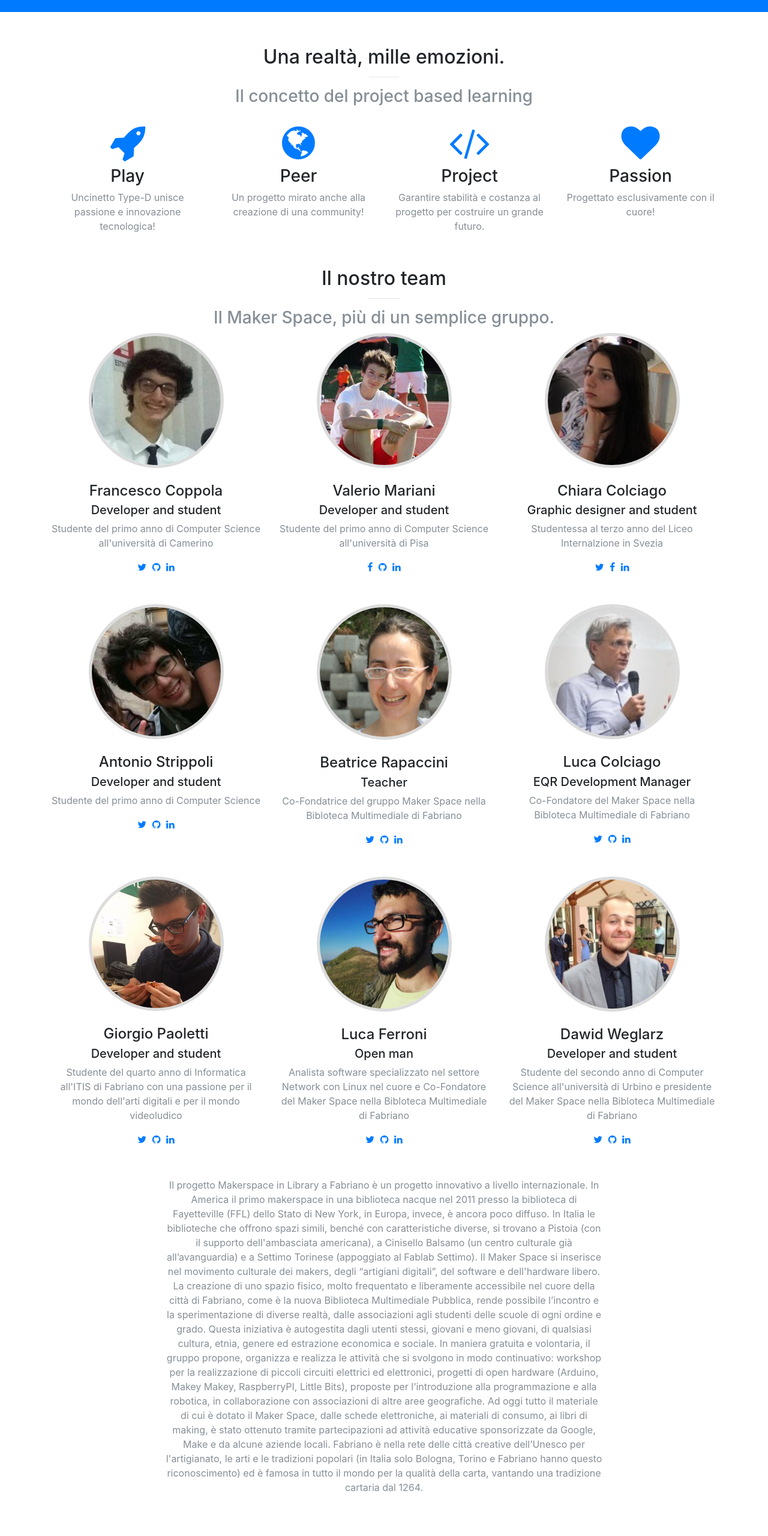
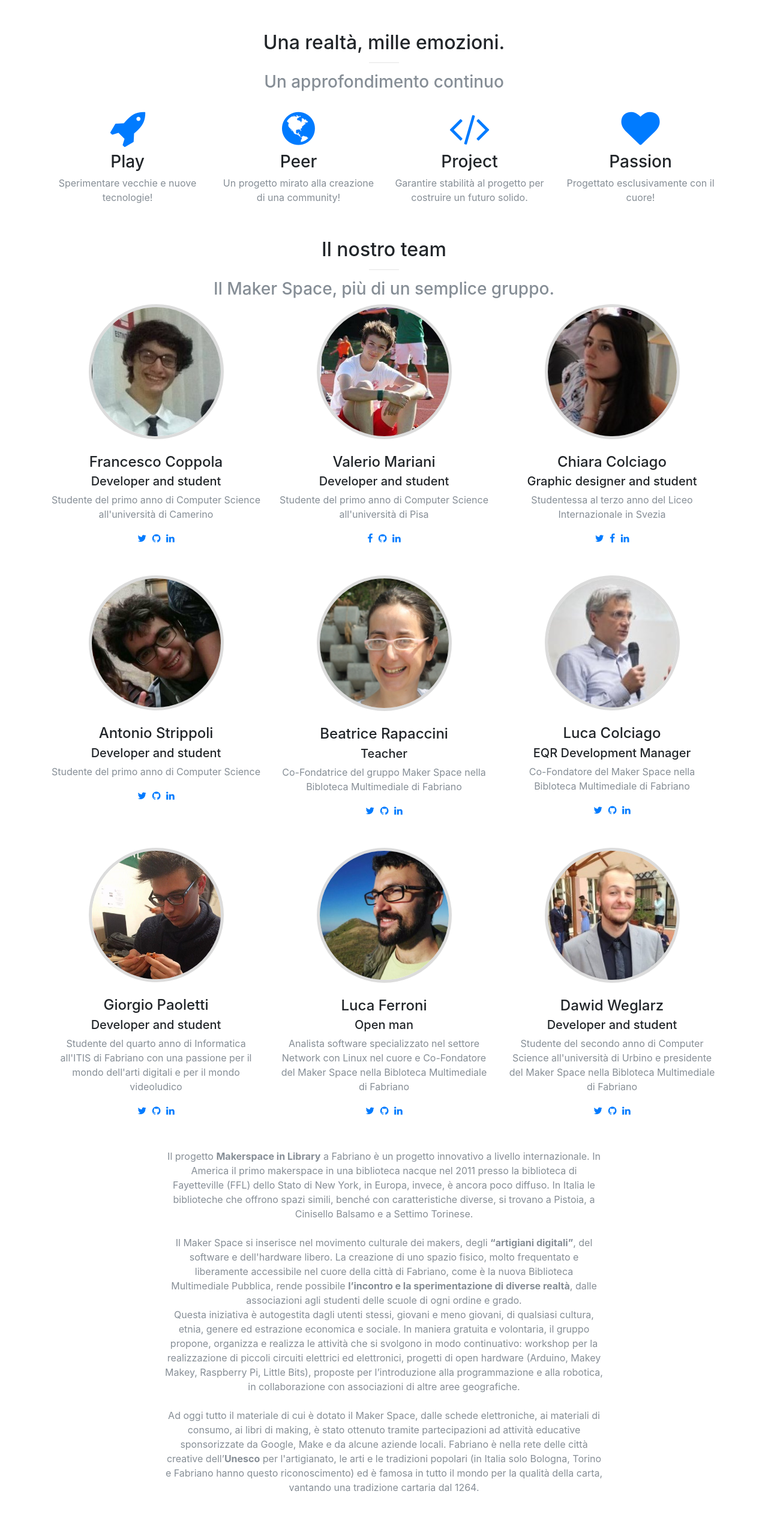
Before and after one commit to Azzeccagarbugli/UncinettoTypeD-Homepage, a website with bundled scripts: page index.html in a window 1280 px wide. Shown: the part 1480-4040 px from the top of the page at 60% size. Built offline with nearby package versions, Linux system fonts and the light colour scheme; files whose address does not match are found by name.

Commit message:
[UPDATE] Miglioramenti generali al sito

```diff
--- a/css/style.css
+++ b/css/style.css
@@ -175,3 +175,6 @@ header.masthead {
     text-transform: none; }
   .team-member p {
     margin-top: 0; }
+
+.text-fadedGALLERY {
+  color: rgba(255, 255, 255, 0.7); }
--- a/index.html
+++ b/index.html
@@ -27,6 +27,9 @@
 
   <!-- Custom CSS -->
   <link href="css/style.css" rel="stylesheet">
+
+  <!-- Animation GitHub: https://github.com/daneden/animate.css -->
+  <link rel="stylesheet" href="https://cdnjs.cloudflare.com/ajax/libs/animate.css/3.5.2/animate.min.css">
 </head>
 
 <body id="page-top">
@@ -82,12 +85,6 @@
         <div class="col-lg-8 mx-auto text-center">
           <h2 class="section-heading">Dalla programmazione alla tessitura</h2>
           <hr class="primary">
-          <!-- <p class="text-faded">Il progetto "Uncinetto Type-D" mira alla sensibilizzazione su argomenti attuali ed emergenti come lo sviluppo di tecnologie digitali utili alla creazione e modellazione di capi di abbigliamento. Strumenti come VR e modellazione 3D aprono nuovi scenari nel campo della moda.<br>
-            Uncinetto Type-D intende offrire una visione completa della relazione tra moda ed informatica partendo dal passato remoto delle schede Jacquard, per poi passare per la programmazione testuale o grafica dei ricami, fino ad arrivare alla progettazione di nuovi prodotti attraverso l'uso della realtà aumentata.<br>
-            La storia della programmazione partì dalla tessitura. J.M. Jaquard, il celebre inventore del telaio meccanico, inventò le schede metalliche perforate che successivamente furono adottate nella programmazione dei computer.
-            Mamme e nonne, e appassionati,  si siederanno allo stand e insegneranno le basi del cucito, del ricamo, dell'uncinetto e a fare a maglia, fino ad incontrare una tecnologica macchina ricamatrice. Inoltre utilizzando un linguaggio derivato da Scratch (<a target="_blank" href="http://turtlestitch.org/">turtlestitch.org</a>) si potrà programmare il proprio ricamo e inviarlo alla ricamatrice.<br>
-            Mostreremo come il mondo della tessitura, del ricamo sia legato strettamente alla matematica e alla tecnologia, e come possa permettere lo sviluppo del pensiero algoritmico e computazionale. In un doppio scambio mamme e nonne comprenderanno il linguaggio del computer e il loro uso più facilmente.<br>
-            Infatti, ci siamo domandati se fare a maglia potesse aiutare ad imparare a programmare. -->
           <p class="text-faded"><b>"Uncinetto Type-D"</b>indica le nuove connessioni possibili nel campo della tessitura. Il progetto mira alla
             sensibilizzazione sull’uso delle <b>tecnologie digitali</b> applicate alla creazione e modellazione di <b>capi di abbigliamento e di oggetti indossabili</b>.
             Strumenti come <b>Realtà Virtuale</b> (VR) e <b>modellazione 3D</b> aprono nuovi scenari nel campo della moda.<br><br>            Uncinetto Type-D intende offrire una visione completa della relazione tra <b>moda ed informatica</b> partendo
@@ -102,8 +99,7 @@
             alla matematica e alla tecnologia, e come possa permettere lo sviluppo del <b>pensiero algoritmico e computazionale sia in modalità unplugged che plugged</b>.
             In un duplice scambio mamme e nonne comprenderanno il linguaggio del computer, e il loro uso, più facilmente.
             Questo progetto intende così ridurre il <b>divario di genere nelle discipline STEM</b> (Science, Technology,
-            Engineering and Mathematics).<br> Infatti, ci siamo domandati se fare a maglia potesse aiutare ad imparare a
-            programmare.
+            Engineering and Mathematics).
           </p>
           <a class="btn btn-primary btn-lg" href="#services">Inizia!</a>
         </div>
@@ -117,7 +113,7 @@
         <div class="col-lg-12 text-center">
           <h2 class="section-heading">Una realtà, mille emozioni.</h2>
           <hr class="primary">
-          <h3 class="section-subheading text-muted">Il concetto del project based learning</h3>
+          <h3 class="section-subheading text-muted">Un approfondimento continuo</h3>
         </div>
       </div>
     </div>
@@ -127,21 +123,21 @@
           <div class="service-box">
             <i class="fa fa-4x fa-rocket text-primary sr-icons"></i>
             <h3>Play</h3>
-            <p class="text-muted">Uncinetto Type-D unisce passione e innovazione tecnologica!</p>
+            <p class="text-muted">Sperimentare vecchie e nuove tecnologie!</p>
           </div>
         </div>
         <div class="col-lg-3 col-md-6 text-center">
           <div class="service-box">
             <i class="fa fa-4x fa-globe text-primary sr-icons"></i>
             <h3>Peer</h3>
-            <p class="text-muted">Un progetto mirato anche alla creazione di una community!</p>
+            <p class="text-muted">Un progetto mirato alla creazione di una community!</p>
           </div>
         </div>
         <div class="col-lg-3 col-md-6 text-center">
           <div class="service-box">
             <i class="fa fa-4x fa-code text-primary sr-icons"></i>
             <h3>Project</h3>
-            <p class="text-muted">Garantire stabilità e costanza al progetto per costruire un grande futuro.</p>
+            <p class="text-muted">Garantire stabilità al progetto per costruire un futuro solido.</p>
           </div>
         </div>
         <div class="col-lg-3 col-md-6 text-center">
@@ -220,7 +216,7 @@
             <img class="mx-auto rounded-circle" src="img/team/Chiara.jpg" alt="">
             <h4>Chiara Colciago</h4>
             <h5>Graphic designer and student</h5>
-            <p class="text-muted">Studentessa al terzo anno del Liceo Internalzione in Svezia</p>
+            <p class="text-muted">Studentessa al terzo anno del Liceo Internazionale in Svezia</p>
             <ul class="list-inline social-buttons">
               <li class="list-inline-item">
                 <a href="#">
@@ -397,23 +393,22 @@
       </div>
       <div class="row">
         <div class="col-lg-8 mx-auto text-center">
-          <p class="large text-muted">Il progetto Makerspace in Library a Fabriano è un progetto innovativo a livello internazionale. In America il primo
+          <p class="large text-muted">Il progetto <b>Makerspace in Library</b> a Fabriano è un progetto innovativo a livello internazionale. In America il primo
             makerspace in una biblioteca nacque nel 2011 presso la biblioteca di Fayetteville (FFL) dello Stato di New York,
             in Europa, invece, è ancora poco diffuso. In Italia le biblioteche che offrono spazi simili, benché con caratteristiche
-            diverse, si trovano a Pistoia (con il supporto dell'ambasciata americana), a Cinisello Balsamo (un centro culturale
-            già all’avanguardia) e a Settimo Torinese (appoggiato al Fablab Settimo). Il Maker Space si inserisce nel movimento
-            culturale dei makers, degli “artigiani digitali”, del software e dell'hardware libero. La creazione di uno spazio
+            diverse, si trovano a Pistoia, a Cinisello Balsamo e a Settimo Torinese. <br><br>Il Maker Space si inserisce nel movimento
+            culturale dei makers, degli <b>“artigiani digitali”</b>, del software e dell'hardware libero. La creazione di uno spazio
             fisico, molto frequentato e liberamente accessibile nel cuore della città di Fabriano, come è la nuova Biblioteca
-            Multimediale Pubblica, rende possibile l’incontro e la sperimentazione di diverse realtà, dalle associazioni
-            agli studenti delle scuole di ogni ordine e grado. Questa iniziativa è autogestita dagli utenti stessi, giovani
+            Multimediale Pubblica, rende possibile <b>l’incontro e la sperimentazione di diverse realtà</b>, dalle associazioni
+            agli studenti delle scuole di ogni ordine e grado. <br>Questa iniziativa è autogestita dagli utenti stessi, giovani
             e meno giovani, di qualsiasi cultura, etnia, genere ed estrazione economica e sociale. In maniera gratuita e
             volontaria, il gruppo propone, organizza e realizza le attività che si svolgono in modo continuativo: workshop
             per la realizzazione di piccoli circuiti elettrici ed elettronici, progetti di open hardware (Arduino, Makey
-            Makey, RaspberryPI, Little Bits), proposte per l’introduzione alla programmazione e alla robotica, in collaborazione
-            con associazioni di altre aree geografiche. Ad oggi tutto il materiale di cui è dotato il Maker Space, dalle
+            Makey, Raspberry Pi, Little Bits), proposte per l’introduzione alla programmazione e alla robotica, in collaborazione
+            con associazioni di altre aree geografiche. <br><br>Ad oggi tutto il materiale di cui è dotato il Maker Space, dalle
             schede elettroniche, ai materiali di consumo, ai libri di making, è stato ottenuto tramite partecipazioni ad
             attività educative sponsorizzate da Google, Make e da alcune aziende locali. Fabriano è nella rete delle città
-            creative dell’Unesco per l'artigianato, le arti e le tradizioni popolari (in Italia solo Bologna, Torino e Fabriano
+            creative dell’<b>Unesco</b> per l'artigianato, le arti e le tradizioni popolari (in Italia solo Bologna, Torino e Fabriano
             hanno questo riconoscimento) ed è famosa in tutto il mondo per la qualità della carta, vantando una tradizione
             cartaria dal 1264.
           </p>
@@ -575,7 +570,7 @@
           <img class="img-fluid" src="img/portfolio/thumbnails/1.jpg" alt="">
           <div class="portfolio-box-caption">
             <div class="portfolio-box-caption-content">
-              <div class="project-category text-faded">
+              <div class="project-category text-fadedGALLERY">
                 Tilt Brush
               </div>
               <div class="project-name">
@@ -588,7 +583,7 @@
           <img class="img-fluid" src="img/portfolio/thumbnails/2.jpg" alt="">
           <div class="portfolio-box-caption">
             <div class="portfolio-box-caption-content">
-              <div class="project-category text-faded">
+              <div class="project-category text-fadedGALLERY">
                 Turtle Stitch
               </div>
               <div class="project-name">
@@ -601,7 +596,7 @@
           <img class="img-fluid" src="img/portfolio/thumbnails/3.jpg" alt="">
           <div class="portfolio-box-caption">
             <div class="portfolio-box-caption-content">
-              <div class="project-category text-faded">
+              <div class="project-category text-fadedGALLERY">
                 Jacquard
               </div>
               <div class="project-name">
@@ -614,8 +609,8 @@
           <img class="img-fluid" src="img/portfolio/thumbnails/4.jpg" alt="">
           <div class="portfolio-box-caption">
             <div class="portfolio-box-caption-content">
-              <div class="project-category text-faded">
-                MakerSpace
+              <div class="project-category text-fadedGALLERY">
+                Maker Space
               </div>
               <div class="project-name">
                 Unire la passione di pochi ragazzi e farne una passione globale!
@@ -627,7 +622,7 @@
           <img class="img-fluid" src="img/portfolio/thumbnails/5.jpg" alt="">
           <div class="portfolio-box-caption">
             <div class="portfolio-box-caption-content">
-              <div class="project-category text-faded">
+              <div class="project-category text-fadedGALLERY">
                 Maker Faire
               </div>
               <div class="project-name">
@@ -640,7 +635,7 @@
           <img class="img-fluid" src="img/portfolio/thumbnails/6.png" alt="">
           <div class="portfolio-box-caption">
             <div class="portfolio-box-caption-content">
-              <div class="project-category text-faded">
+              <div class="project-category text-fadedGALLERY">
                 Open Source
               </div>
               <div class="project-name">
```
